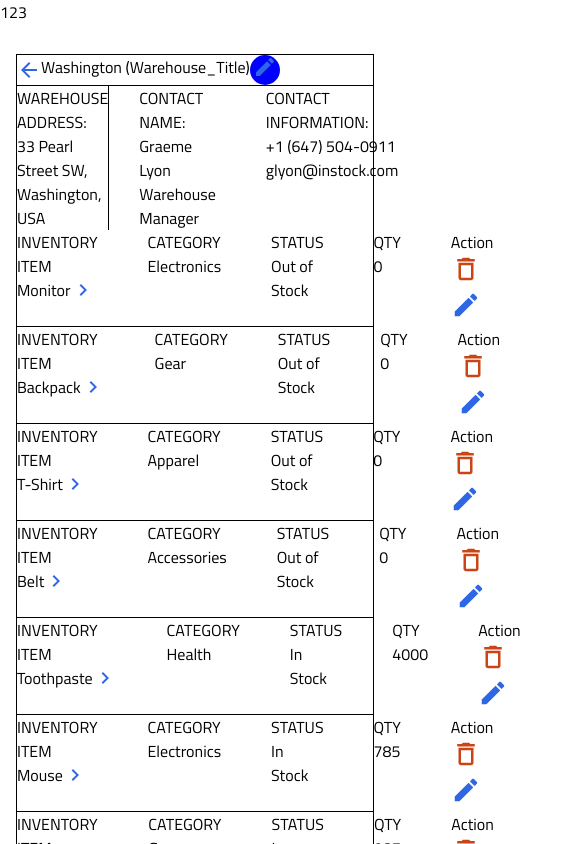
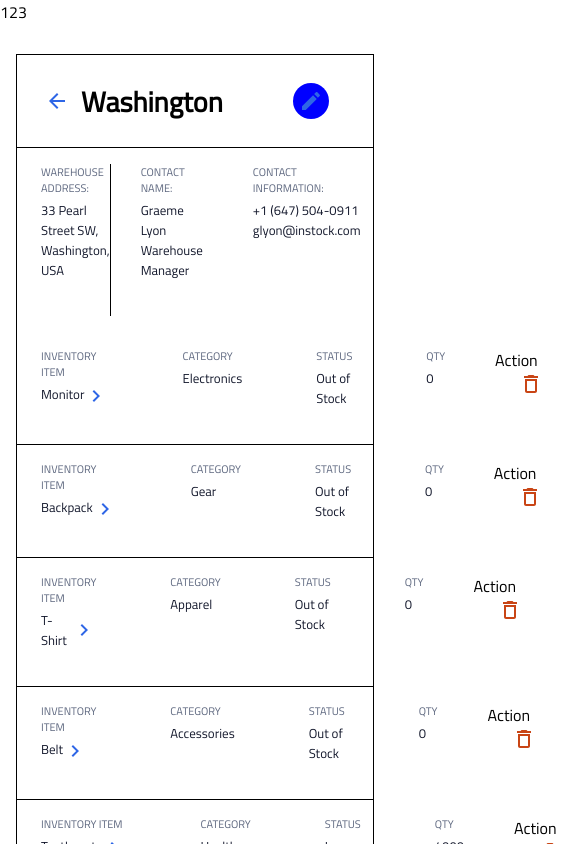
Before and after one commit to wrrouman/Group-2-Front-End-In-Stock, a React (Create React App) app: page /warehouse_details/123 in a window 390 px wide. Shown: the top 844 px of the page, 585 px wide, since content can reach past the window. Built offline with nearby package versions, Linux system fonts and the light colour scheme.

Commit message:
Warehouse Details mobile version CSS

```diff
--- a/src/components/Inventory_Item/Inventory_Item.js
+++ b/src/components/Inventory_Item/Inventory_Item.js
@@ -14,30 +14,30 @@ function Inventory_Item(props) {
             <div className="Inventory-Item__page">
                 <div className="Inventory-Item__allinfo">
                     <div className="Inventory-Item__allinfo--info">
-                        <div>
-                            <p>INVENTORY ITEM</p>
+                        <div className="Inventory-Item__allinfo--infoblock">
+                            <p className="Inventory-Item__allinfo--title">INVENTORY ITEM</p>
                             <div className="Inventory-Item__allinfo--name">
-                                <p>{props.Inventory_ItemInfo.itemName}</p>
-                                <img src={Chevron_Right}/>
+                                <p className="Inventory-Item__allinfo--info">{props.Inventory_ItemInfo.itemName}</p>
+                                <img src={Chevron_Right} className="Inventory-Item__allinfo--chevronrighticon"/>
                             </div>
                         </div>
 
-                        <div>
-                            <p>CATEGORY</p>
-                            <p>{props.Inventory_ItemInfo.category}</p>
+                        <div className="Inventory-Item__allinfo--infoblock">
+                            <p className="Inventory-Item__allinfo--title">CATEGORY</p>
+                            <p className="Inventory-Item__allinfo--info">{props.Inventory_ItemInfo.category}</p>
                         </div>
                     </div>
 
                     <div className="Inventory-Item__allinfo--info">
-                        <div>
-                            <p>STATUS</p>
-                            <p>{props.Inventory_ItemInfo.status}</p>
+                        <div className="Inventory-Item__allinfo--infoblock">
+                            <p className="Inventory-Item__allinfo--title">STATUS</p>
+                            <p className="Inventory-Item__allinfo--info">{props.Inventory_ItemInfo.status}</p>
 
                         </div>
 
-                        <div>
-                            <p>QTY</p>
-                            <p>{props.Inventory_ItemInfo.quantity}</p>
+                        <div className="Inventory-Item__allinfo--infoblock">
+                            <p className="Inventory-Item__allinfo--title">QTY</p>
+                            <p className="Inventory-Item__allinfo--info">{props.Inventory_ItemInfo.quantity}</p>
                         </div>
                     </div>
 
@@ -47,11 +47,11 @@ function Inventory_Item(props) {
                     <p className="Inventory-Item__action--title">Action</p>
                     <div className="Inventory-Item__action--icongroup">
                         <NavLink to={`/inventory_deleteitems/${props.Inventory_ItemInfo.id}`}>
-                            <img src={Delete_Outline} className="Inventory-Item__action--icon"/>
+                            <img src={Delete_Outline} className="Inventory-Item__action--deleteicon"/>
                         </NavLink>
 
                         <NavLink to={`/edit_inventoryitems/${props.Inventory_ItemInfo.id}`}>
-                            <img src={Edit} className="Inventory-Item__action--icon"/>
+                            <img src={Edit} className="Inventory-Item__action--editicon"/>
                         </NavLink>
 
                     </div>
--- a/src/components/Inventory_Item/Inventory_Item.scss
+++ b/src/components/Inventory_Item/Inventory_Item.scss
@@ -3,6 +3,8 @@
         display: flex;
         flex-direction: column;
         border-bottom: 0.0625rem solid black;
+        padding-top: 16px;
+        padding-bottom: 16px;
     }
 
     .Inventory-Item__allinfo {
@@ -11,9 +13,23 @@
         gap: 3.125rem;
     }
 
+    .Inventory-Item__allinfo--infoblock {
+        padding-bottom: 20px;
+        padding-left: 24px;
+    }
+
     .Inventory-Item__allinfo--info {
         display: flex;
         flex-direction: column;
+        font-size: 13px;
+        color: #13182C;
+
+    }
+
+    .Inventory-Item__allinfo--title {
+        font-size: 11px;
+        color: #5C667E;
+        padding-bottom: 4px;
     }
 
     .Inventory-Item__allinfo--name {
@@ -27,9 +43,12 @@
         gap: 3.125rem;
     }
 
-    .Inventory-Item__action--icon {
-        width: 1.875rem;
-        height: 1.875rem;
+    .Inventory-Item__action--icongroup {
+        padding-left: 24px;
+        padding-right: 24px;
+        display: flex;
+        flex-direction: row;
+        gap: 240px;
     }
 
     .Inventory-Item__action--title {
--- a/src/components/Warehouse_Details/Warehouse_Details.js
+++ b/src/components/Warehouse_Details/Warehouse_Details.js
@@ -20,33 +20,33 @@ function Warehouse_Details (props) {
             <p>{warehouseID}</p>
             <div className="Warehouse-Details__page">
                 <div className="Warehouse-Details__header">
-                    <img src={Arrow_back}/>
-                    <p>Washington (Warehouse_Title)</p>
+                    <img src={Arrow_back} className="Warehouse-Details__header--arrowbackicon"/>
+                    <p className="Warehouse-Details__header--warehouse-name">Washington</p>
                     <div className="Warehouse-Details__header--edit">
-                        <NavLink to={`/edit_warehouse/123`}>
+                        <NavLink to={`/edit_warehouse/123`} className="Warehouse-Details__header--editicon-link">
                         {/* <NavLink to={`/edit/${warehouseID}`}> */}
-                            <img src={Edit}/>
+                            <img src={Edit} className="Warehouse-Details__header--editicon"/>
                         </NavLink>
                     </div>
                 </div>
 
                 <div className="Warehouse-Details__block">
                     <div className="Warehouse-Details__block--address">
-                        <p>WAREHOUSE ADDRESS:</p>
-                        <p>33 Pearl Street SW, Washington, USA</p>
+                        <p className="Warehouse-Details__block--title">WAREHOUSE ADDRESS:</p>
+                        <p className="Warehouse-Details__block--content">33 Pearl Street SW, Washington, USA</p>
                     </div>
 
                     <div className="Warehouse-Details__block--contact">
                         <div>
-                            <p>CONTACT NAME:</p>
-                            <p>Graeme Lyon</p>
-                            <p>Warehouse Manager</p>
+                            <p className="Warehouse-Details__block--title">CONTACT NAME:</p>
+                            <p className="Warehouse-Details__block--content">Graeme Lyon</p>
+                            <p className="Warehouse-Details__block--content">Warehouse Manager</p>
                         </div>
 
                         <div>
-                            <p>CONTACT INFORMATION:</p>
-                            <p>+1 (647) 504-0911</p>
-                            <p>glyon@instock.com</p>
+                            <p className="Warehouse-Details__block--title">CONTACT INFORMATION:</p>
+                            <p className="Warehouse-Details__block--content">+1 (647) 504-0911</p>
+                            <p className="Warehouse-Details__block--content">glyon@instock.com</p>
                         </div>
                     </div>
 
--- a/src/components/Warehouse_Details/Warehouse_Details.scss
+++ b/src/components/Warehouse_Details/Warehouse_Details.scss
@@ -12,22 +12,59 @@
         display: flex;
         flex-direction: row;
         border-bottom: 0.0625rem solid black;
+        height: 92px;
+        align-items: center;
+    }
+
+    .Warehouse-Details__header--arrowbackicon {
+        margin-left: 28px;
+    }
+
+    .Warehouse-Details__header--warehouse-name {
+        font-size: 1.75rem;
+        margin-left: 12px;
+        font-weight: bold;
     }
 
     .Warehouse-Details__header--edit {
         background-color: blue;
         border-radius: 50%;
-        width: 1.875rem;
-        height: 1.875rem;
+        width: 36px;
+        height: 36px;
         display:flex;
         justify-content: center;
         align-items: center;
+        margin-left: 70px;
+    }
+
+    .Warehouse-Details__header--editicon-link {
+        width: 24px;
+        height: 24px;
     }
 
     .Warehouse-Details__block {
         display: flex;
         flex-direction: column;
         border-bottom: 0.0625rem solid black;
+        padding-left: 24px;
+        padding-right: 24px;
+        padding-top: 16px;
+        padding-bottom: 16px;
+    }
+
+    .Warehouse-Details__block--address {
+        padding-bottom: 36px;
+    }
+
+    .Warehouse-Details__block--title {
+        font-size: 11px;
+        color: #5C667E;
+        padding-bottom: 4px;
+    }
+
+    .Warehouse-Details__block--content {
+        font-size: 13px;
+        color: #13182C;
     }
 
     .Warehouse-Details__block--contact {
--- a/src/styles/partials/_typography.scss
+++ b/src/styles/partials/_typography.scss
@@ -4,12 +4,12 @@
 @font-face {
     font-family: "TitilliumWeb-SemiBold";
     src: url(../../assets/Fonts/TitilliumWeb-SemiBold.ttf) format("truetype");
-    font-weight: 400;
+    font-weight: 600;
 }
 
 //Font Regular
 @font-face {
     font-family: "TitilliumWeb-Regular";
     src: url(../../assets/Fonts/TitilliumWeb-Regular.ttf) format("truetype");
-    font-weight: 600;
+    font-weight: 400;
 }
```
